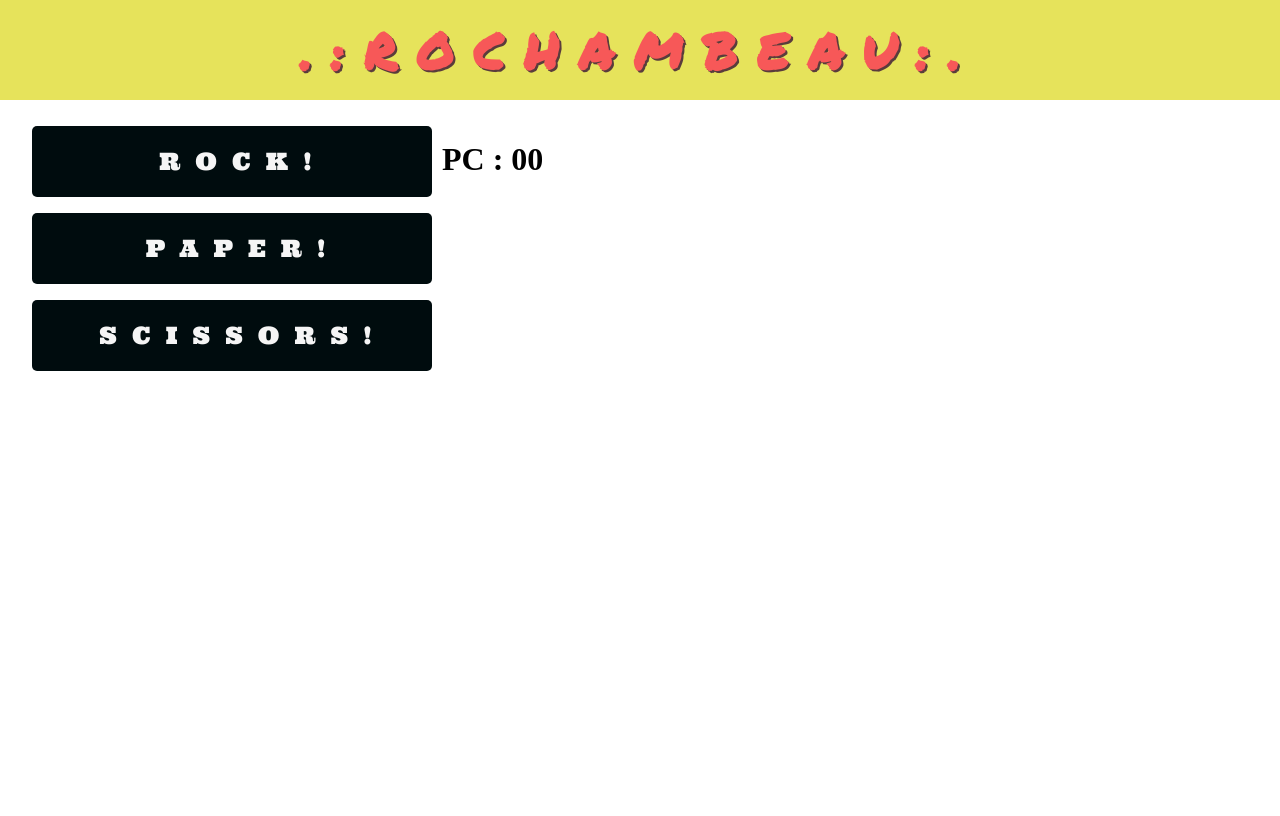
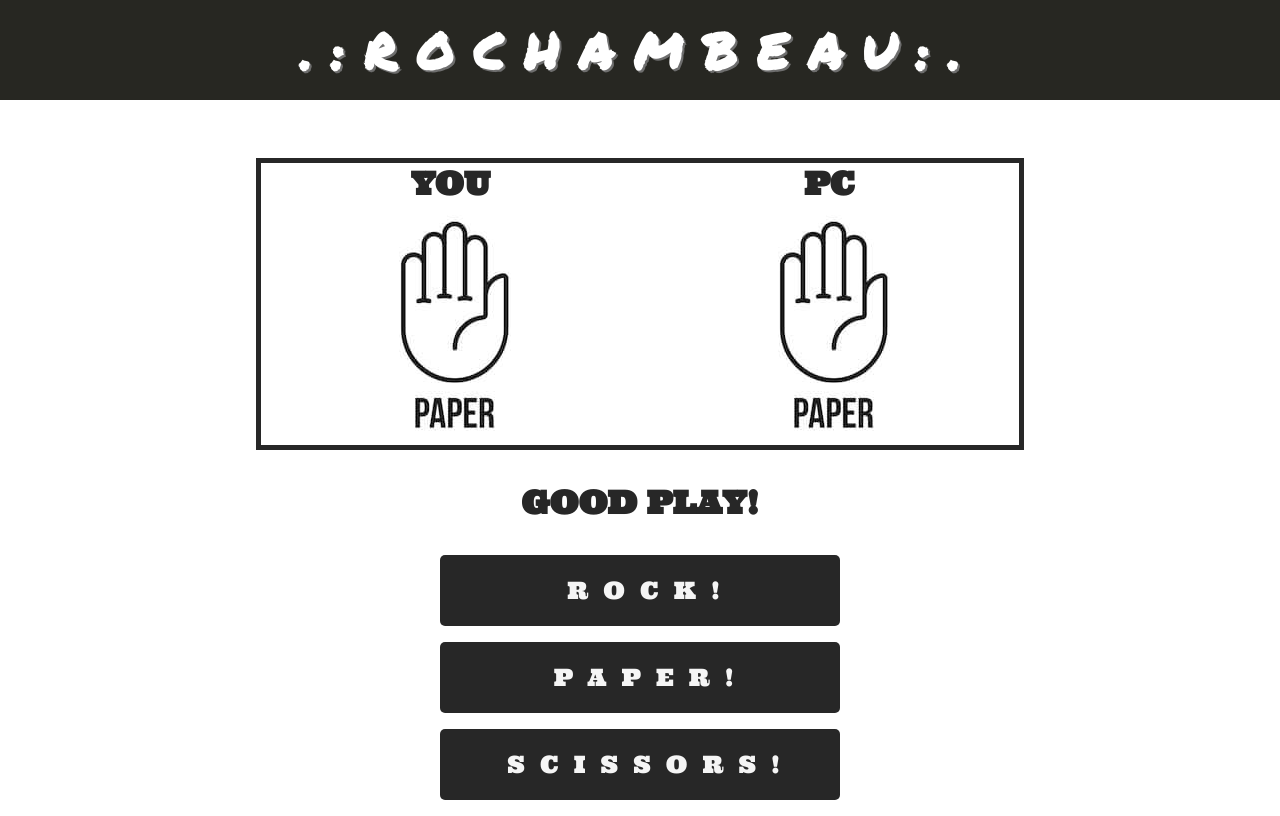
Before and after one commit to PacoCHAMORRO/ROCHAMBEAU, a plain HTML site: page index.html in a window 1280 px wide. Drawn offline with Linux system fonts and the light colour scheme; a web font is replaced by a local one.

Commit message:
Adding updates
Images for the interface and updated files

```diff
--- a/app.js
+++ b/app.js
@@ -27,10 +27,13 @@ const getPlayerChoice = (selection) => {
 const getComputerChoice = function() {
     const randomValue = Math.random();
     if (randomValue < 0.34) {
+        changeImage('rock.png','option-image-pc');
         return ROCK;
     } else if (randomValue < 0.67) {
+        changeImage('paper.png','option-image-pc');
         return PAPER;
     } else {
+        changeImage('scissors.png','option-image-pc');
         return SCISSORS;
     }
 }
@@ -62,17 +65,36 @@ function startGame(selection) {
      console.log(playerSelection);
      console.log(computerSelection);
      console.log(winner);
+     changeResultMessage(winner);
      gameIsRunning = false;
  }
 
+function changeImage(image, ID) {
+    document.getElementById(ID).src = image;
+}
+
+function changeResultMessage(result) {
+    if (result === PLAYER_WINS) {
+        document.getElementById('result-message').textContent = 'YOU WIN!';
+    } else if (result === COMPUTER_WINS) {
+        document.getElementById('result-message').textContent = 'YOU LOST!';
+    } else {
+        document.getElementById('result-message').textContent = 'DRAW!';
+    }
+
+}
+
  paperBtn.addEventListener('click', function(){
      startGame(PAPER);
+     changeImage('paper.png','option-image-p');
  })
 
  rockBtn.addEventListener('click', function(){
     startGame(ROCK);
+    changeImage('rock.png','option-image-p');
 })
 
 scissorsBtn.addEventListener('click', function(){
     startGame(SCISSORS);
+    changeImage('scissors.png','option-image-p');
 })
--- a/index.html
+++ b/index.html
@@ -2,11 +2,12 @@
 <html lang="en">
 <head>
   <meta charset="UTF-8">
-  <meta name="viewport" content="width=device-width, initial-scale=1.0">
+  <meta http-equiv="X-UA-Compatible" content="IE=edge,chrome=1">
+  <meta name="HandheldFriendly" content="true">
   <meta http-equiv="X-UA-Compatible" content="ie=edge">
+
   <title>Rock, Paper, Scissors</title>
   <script src="app.js" defer></script>
-  <script type="text/javascript" src="http://livejs.com/live.js"></script>
   <link rel="stylesheet" href="styles.css">
   <link href="https://fonts.googleapis.com/css?family=Ultra&display=swap" rel="stylesheet">
 
@@ -17,6 +18,21 @@
     <h1 class="game-title">.:ROCHAMBEAU:.</h1>
   </div>
   <div class="container">
+      <div class="game-log">
+        <div class="game_log__frame">
+          <div class="player-console">
+            <h1 class="player-title">YOU</h1>
+            <img id="option-image-p" src="paper.png" alt="PAPER">
+          </div>
+          <div class="player-console">
+            <h1 class="player-title">PC</h1>
+            <img id="option-image-pc" src="paper.png" alt="PAPER">
+          </div>
+        </div>
+      </div>
+      <div class="game-result">
+        <h1 id="result-message">GOOD PLAY!</h1>
+      </div>
       <div class="options">
         <ul>
           <li>
@@ -30,9 +46,6 @@
           </li>
         </ul>
     </div>
-      <div class="pc-tab">
-        <h1>PC : 00</h1>
-      </div>
   </div>
 
 </body>
--- a/styles.css
+++ b/styles.css
@@ -6,12 +6,17 @@ body {
     margin: 0;
 }
 
+h1 {
+    margin: 0;
+    padding: 0;
+}
+
 .game-header {
     display: flex;
     align-items:  center;
     justify-content: center;
 
-    background-color: rgb(230, 227, 91);
+    background-color: #272722;
     width: 100%;
     height: 80px;
     padding: 50px;
@@ -23,8 +28,8 @@ body {
 .game-title {
     display: inline-block;
 
-    color: rgb(247, 88, 88);
-    text-shadow: 2px 2px rgb(90, 60, 60);
+    color: rgb(255, 255, 255);
+    text-shadow: 2px 2px rgb(110, 110, 110);
     letter-spacing: 20px;
     font-size: 50px;
 
@@ -35,18 +40,82 @@ body {
 
 .container {
     display: flex;
+    flex-direction: column;
+
+    width: 100%;
+}
+
+.game-log {
+    margin: 0;
+    width: 100%;
+    padding: 3rem 0rem 0rem 0rem;
+
+    display: flex;
+    flex-direction: row;
+    align-items: center;
+    justify-content: center;
+}
+
+.game_log__frame {
+    display: flex;
+    flex-direction: row;
+    align-items: center;
+    justify-content: center;
+
+    width: 60%;
+    border: 5px solid #272727;
+}
+
+.player-console {
+    display: flex;
+    flex-direction: column;
+    align-items: center;
+    justify-content: center;
+
+    margin: 0px 20px 0px 20px;
+    width: 50%;
+}
+
+.pc-console {
+    display: flex;
+    flex-direction: column;
+    align-items: center;
+    justify-content: center;
+}
+
+.player-title {
+    margin: 0;
+    display: inline-block;
+
+    font-family: 'Ultra', serif;
+    color: #272727;
+}
+
+.game-result {
+    display: flex;
+    align-items: center;
+    justify-content: center;
+
+    padding: 2rem;
+}
+
+#result-message {
+    display: inline-block;
+
+    font-family: 'Ultra', serif;
+    color: #272727  ;
 }
 
 .options {
     display: flex;
-    align-items:  left;
-    justify-content: left;
+    align-items:  center;
+    justify-content: center;
 }
 
 ul {
     list-style: none;
     padding: 0;
-    margin-left: 2rem;
+    margin: 0;
 }
 
 .option-btn {
@@ -55,7 +124,7 @@ ul {
     border-radius: 5px;
     margin-bottom: 1rem;
 
-    background-color: rgb(0, 12, 14);
+    background-color: #272727;
     border-style: none;
 
     color: whitesmoke;
@@ -67,17 +136,13 @@ ul {
 }
 
 .option-btn:hover {
-    color: black;
+    color: #272727;
     background-color: whitesmoke;
-    border: 1px solid black;
+    border: 1px solid #272727;
 }
 
 .option-btn:active {
-    color: black;
+    color: #272727;
     background-color: whitesmoke;
-    border: 1px solid black;
+    border: 1px solid #272727;
 }
-
-.pc-tab {
-    margin: 10px;
-}
```
Also changed, not shown: original.jpeg (added), paper-alone.png (added), paper.png (added), rock-alone.png (added), rock.png (added), scissors-alone4.png (added), scissors.png (added). Lines whose indentation alone changed are shown as unchanged.
